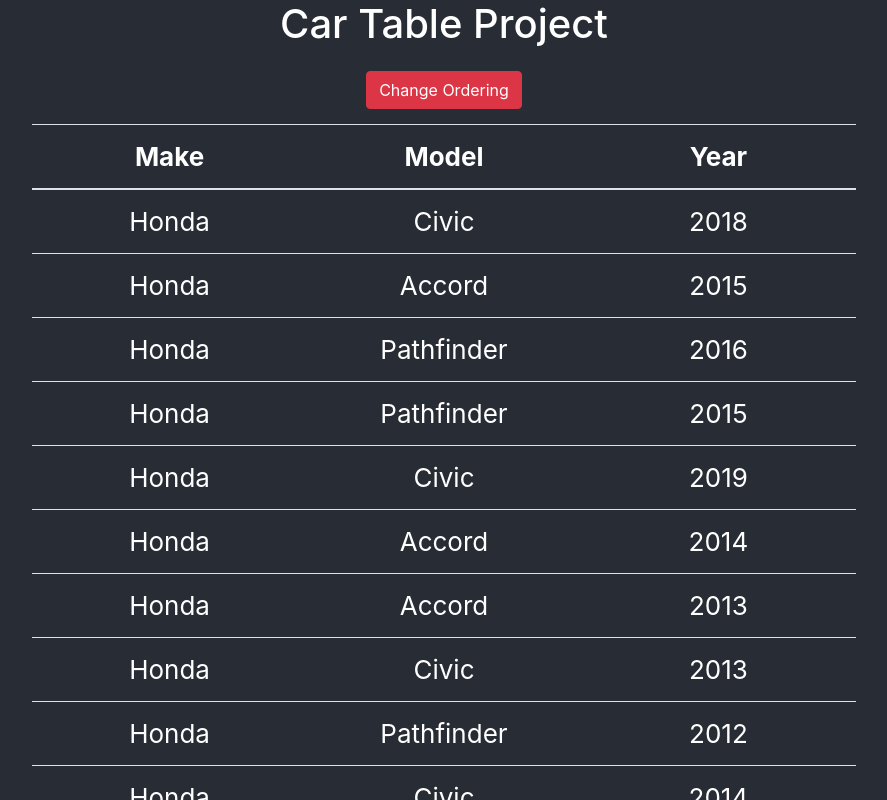
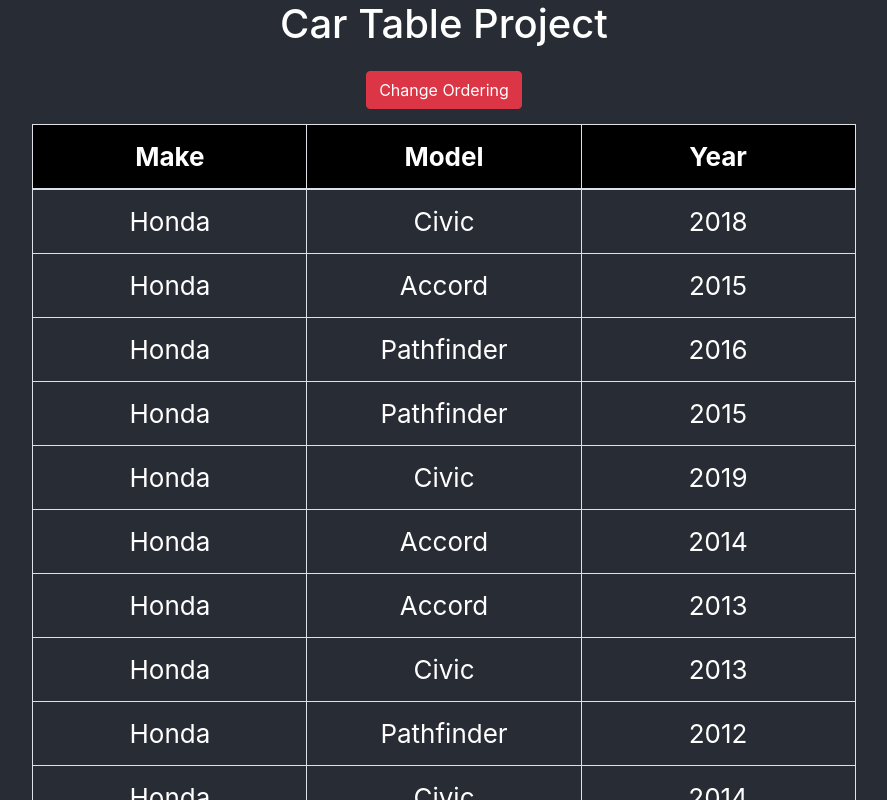
Before and after one commit to ThomasOwca/Car-Table-Project, a React (Create React App) app in the folder Car Table Project/: page / in a window 1280 px wide. Shown: the top 800 px of the page, without its empty margins (196-1083 px from the left). Built offline with nearby package versions, Linux system fonts and the light colour scheme.

Commit message:
Added additional styling.

```diff
--- a/Car Table Project/src/CarTable.css
+++ b/Car Table Project/src/CarTable.css
@@ -2,10 +2,32 @@
     width: fixed;
   }
 
- .table.custom {
+ .table.custom.table-bordered{
     color: white;
   }
 
   .table th, .table td {
     width: 33.33%;
   }
+
+  .table.custom.table-bordered.table-hover tbody tr:hover {
+    color: #dc3545;
+  }
+
+  .table.custom.table-bordered.table-hover thead tr th {
+    -webkit-user-select: none; /* Safari */
+    -moz-user-select: none; /* Firefox */
+    -ms-user-select: none; /* IE10+/Edge */
+    user-select: none; /* Standard */
+    background-color: black;
+  }
+
+  .table.custom.table-bordered.table-hover thead tr th:hover {
+    color: white;
+    background-color: #dc3545;
+  }
+
+  .table.custom.table-bordered.table-hover thead tr th:active {
+    color: black;
+    background-color: #dc3545;
+  }
--- a/Car Table Project/src/CarTable.tsx
+++ b/Car Table Project/src/CarTable.tsx
@@ -6,15 +6,15 @@
 
     constructor(props: any) {
         super(props);
+
+        this.setState({
+            order: this.props.order,
+            cars: this.props.cars
+        });
     }
 
     componentDidMount() {
 
-        this.setState({
-            order: this.props.order,
-            cars: this.props.cars
-
-        });
 
         console.log("order");
         console.log(this.props.order);
@@ -24,11 +24,11 @@
     render() {
         return(
             <div className="col-8">
-                <table className="table custom">
+                <table className="table custom table-bordered table-hover">
                     <thead>
                         <tr>
                         {this.props.order.map((column: string, key: any) => {
-                            return(<th key={key} onClick={e => this.orderByHeader(e)}>{column}</th>);
+                            return(<th key={key} onClick={this.props.onClick}>{column}</th>);
 
                         })}
                         </tr>
@@ -48,10 +48,4 @@
             </div>
         )
     }
-
-    orderByHeader = (e: any) => {
-        var clicked = e.target.textContent;
-        console.log("Inside orderByHeader function");
-        console.log(clicked);
-    }
 }
```
